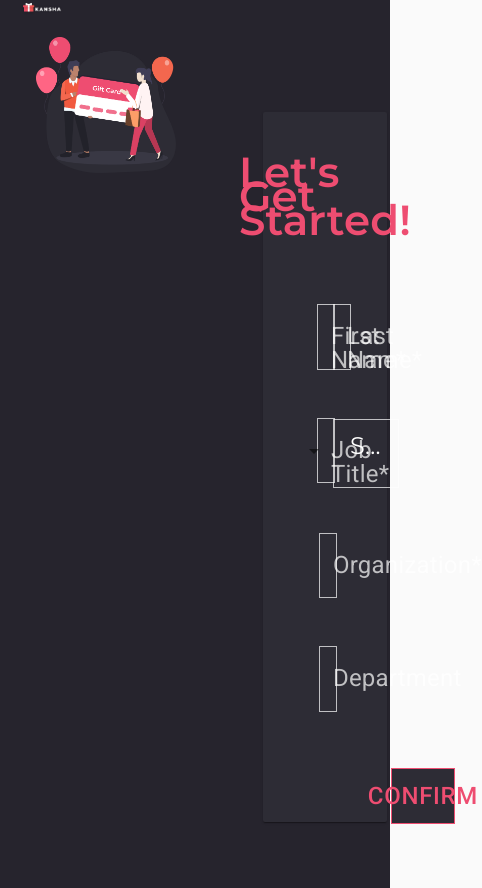
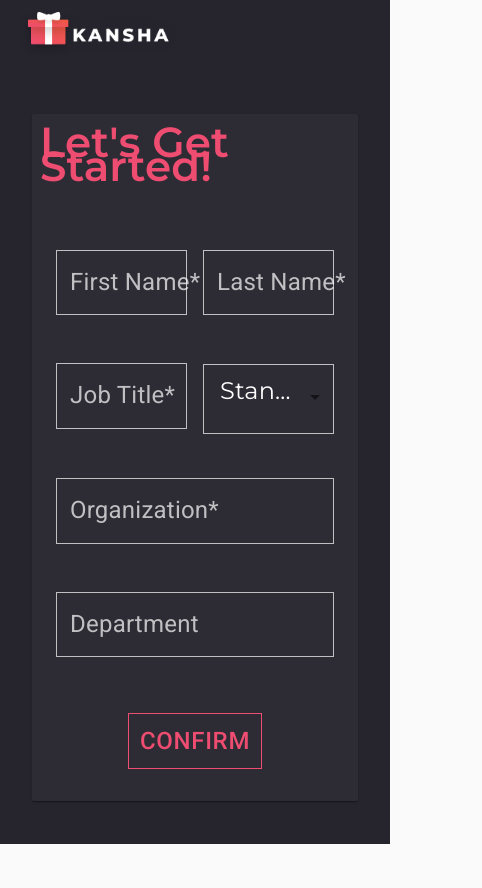
Before and after one commit to rleslie1015/kansha-fe, a React (Create React App) app in the folder react-app/: page /onboarding in a window 390 px wide. Shown: the whole page, 482 px wide, since content can reach past the window. After the commit the page ends 844 px from the top, so only its background shows below. Built offline with nearby package versions, Linux system fonts and the light colour scheme; what auth0-js would draw is missing.

Commit message:
made onboarding page responsive

```diff
--- a/react-app/src/Onboarding.jsx
+++ b/react-app/src/Onboarding.jsx
@@ -42,27 +42,120 @@ const StyledBase = withStyles(theme =>
 
 const useStyles = makeStyles(theme => ({
 	root: {
+		[theme.breakpoints.down('sm')]: {
+			display: 'flex',
+			flexDirection: 'column',
+			backgroundColor: '#26242D',
+			padding: '0 1rem'
+		},
+
+		[theme.breakpoints.up('md')]: {
+			display: 'flex',
+			flexDirection: 'column',
+			backgroundColor: '#26242D',
+			padding: '0 1rem'
+		},
+
+		[theme.breakpoints.up('lg')]: {
 			display: 'flex',
 			flexDirection: 'row',
 			minHeight: '100vh',
 			backgroundColor: '#26242D',
+		}
+
 	},
 	imageContainer: {
+		[theme.breakpoints.down('sm')]: {
 			width: '48%',
+			margin: '0',
+			padding: '0'
+		},
+
+		[theme.breakpoints.up('md')]: {
+			width: '48%',
+			margin: '0',
+			padding: '0'
+		},
+
+		[theme.breakpoints.up('lg')]: {
+			width: '48%'
+		}
+
 	},
 	kanshaLogo: {
-		width: '30%',
+		[theme.breakpoints.down('sm')]: {
+			width: '100%'
+		},
+
+		[theme.breakpoints.up('md')]: {
+			width: '50%',
+			marginLeft: '1rem'
+		},
+
+		[theme.breakpoints.up('lg')]: {
+			width: '30%'
+		}
+
 	},
 	logo: {
+		[theme.breakpoints.down('sm')]: {
+			display: 'none'
+		},
+
+		[theme.breakpoints.up('md')]: {
+			display: 'none'
+		},
+
+		[theme.breakpoints.up('lg')]: {
+			display: 'block',
 			width: '90%',
 			height: 'auto',
 			marginTop: '1rem',
 			marginLeft: '1rem',
+		}
+
 	},
 	formContainer: {
-		width: '48%',
+
+		[theme.breakpoints.down('sm')]: {
+			width: '100%',
+			marginTop: '3rem'
+		},
+
+		[theme.breakpoints.up('md')]: {
+			width: '100%',
+			marginTop: '3rem'
+		},
+
+		[theme.breakpoints.up('lg')]: {
+			width: '40%'
+		}
+
 	},
 	onboard: {
+
+		[theme.breakpoints.down('sm')]: {
+			display: 'flex',
+			flexDirection: 'column',
+			width: '100%',
+			height: '100%',
+			backgroundColor: '#2D2C35',
+			borderRadius: '2px',
+
+		},
+
+		[theme.breakpoints.up('md')]: {
+			display: 'flex',
+			flexDirection: 'column',
+			width: '100%',
+			height: '100%',
+			backgroundColor: '#2D2C35',
+			borderRadius: '2px',
+
+		},
+
+		[theme.breakpoints.up('lg')]: {
+
 			display: 'flex',
 			flexDirection: 'column',
 			margin: '7rem 3rem 0 3rem',
@@ -71,6 +164,9 @@ const useStyles = makeStyles(theme => ({
 			backgroundColor: '#2D2C35',
 			borderRadius: '2px',
 			padding: '2rem 2rem',
+
+		}
+
 	},
 	getStarted: {
 		display: 'flex',
@@ -141,6 +237,40 @@ const useStyles = makeStyles(theme => ({
 		padding: '1rem',
 	},
 	button: {
+
+		[theme.breakpoints.down('sm')]: {
+
+			fontSize: '24px',
+			margin: '2rem 6rem',
+			borderRadius: '0',
+			backgroundColor: '#2D2C35',
+			boxShadow: 'none',
+			border: '1px solid #EE4D71',
+			color: '#EE4D71',
+			textDecoration: 'none',
+				'&:hover': {
+					background: 'linear-gradient(172.54deg, #EE4D71 0%, #F15A3F 100%);',
+					color: '#FFFFFF',
+			}
+		},
+
+		[theme.breakpoints.up('md')]: {
+
+			fontSize: '24px',
+			margin: '2rem 6rem',
+			borderRadius: '0',
+			backgroundColor: '#2D2C35',
+			boxShadow: 'none',
+			border: '1px solid #EE4D71',
+			color: '#EE4D71',
+			textDecoration: 'none',
+				'&:hover': {
+					background: 'linear-gradient(172.54deg, #EE4D71 0%, #F15A3F 100%);',
+					color: '#FFFFFF',
+			},
+		},
+
+		[theme.breakpoints.up('lg')]: {
 			width: '70%',
 			fontSize: '24px',
 			margin: '2rem 6rem',
@@ -153,6 +283,8 @@ const useStyles = makeStyles(theme => ({
 				'&:hover': {
 					background: 'linear-gradient(172.54deg, #EE4D71 0%, #F15A3F 100%);',
 					color: '#FFFFFF',
+				}
+
 		},
 	},
 	paper: {
```
Lines whose indentation alone changed are shown as unchanged.
